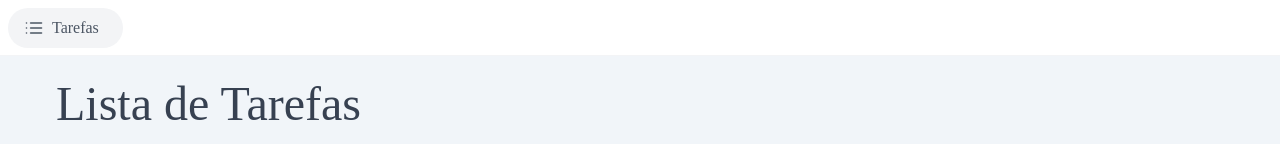
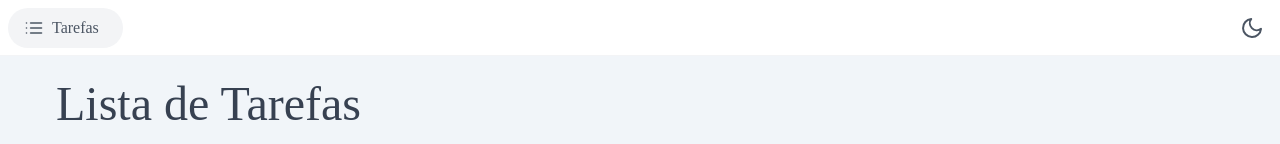
Before and after one commit to bertonni/todo-list, a React (Vite) app: page / in a window 1280 px wide. Shown: the top 144 px of the page. Built offline with nearby package versions, Linux system fonts and the light colour scheme; a web font is replaced by a local one.

Commit message:
starting theme selection feature

```diff
--- a/src/App.tsx
+++ b/src/App.tsx
@@ -10,7 +10,7 @@ import { Toast } from "./components/Toast";
 
 function App() {
 
-  const { message, setMessage } = useTodos();
+  const { message, setMessage, currentColorScheme } = useTodos();
 
   const [activeItem, setActiveItem] = useState<number>(1);
   const [showAddTaskModal, setShowAddTaskModal] = useState<boolean>(false);
@@ -26,6 +26,11 @@ function App() {
       clearTimeout(showMessage);
     }
   }, [message]);
+
+  useEffect(() => {
+    if (currentColorScheme === "dark") document.documentElement.classList.add("dark");
+    else document.documentElement.classList.remove("dark");
+  }, [currentColorScheme]);
 
 
   return (
--- a/src/components/Navbar.tsx
+++ b/src/components/Navbar.tsx
@@ -1,20 +1,22 @@
 import { useState } from "react";
-import { Menu, List } from "react-feather";
+import { Menu, List, Moon, Sun } from "react-feather";
 import { Slidebar } from "./Slidebar";
 import { AnimatePresence } from "framer-motion";
 import { NavButton } from "./NavButton";
+import { useTodos } from "../contexts/TodosContext";
 
 interface NavbarProps {
   active: number;
   setActive: (value: number) => void;
 }
-
 export const Navbar = ({ active, setActive }: NavbarProps) => {
   const [showSidebar, setShowSidebar] = useState<boolean>(false);
+  const { currentColorScheme, changeColorScheme } = useTodos();
 
   return (
-    <div className="bg-white h-14 flex items-center px-2 border-b border-gray-100">
+    <div className="h-14 flex items-center px-2 border-b border-gray-100 bg-white">
       <button
+        aria-label="menu"
         className="rounded-full p-2 hover:bg-gray-200 sm:hidden
         text-gray-600 hover:text-gray-500"
         onClick={() => setShowSidebar(true)}
@@ -44,6 +46,15 @@ export const Navbar = ({ active, setActive }: NavbarProps) => {
           action={() => setActive(2)}
         /> */}
       </div>
+      <button
+        aria-label="change-color"
+        className="rounded-full p-2 hover:bg-gray-100
+        text-gray-600 hover:text-gray-500 ml-auto
+          transition-all"
+        onClick={() => changeColorScheme()}
+      >
+        {currentColorScheme === "light" ? <Moon /> : <Sun />}
+      </button>
     </div>
   );
 };
--- a/src/components/TodoCard.tsx
+++ b/src/components/TodoCard.tsx
@@ -129,6 +129,7 @@ export const TodoCard = ({
               e.stopPropagation();
               setShowOptions(true);
             }}
+            aria-label="more-options"
           >
             <MoreHorizontal />
           </motion.button>
--- a/src/contexts/TodosContext.tsx
+++ b/src/contexts/TodosContext.tsx
@@ -11,9 +11,11 @@ import { Message, Todo } from "../@types/types";
 interface TodosContextDataProps {
   todos: Todo[];
   message: Message;
+  currentColorScheme: "dark" | "light" | string;
   addTodo: (todo: Todo) => void;
   removeTodo: (id: string) => void;
   updateTodo: (todo: Todo) => void;
+  changeColorScheme: () => void;
   changeTodoStatus: (id: string, status: "Done" | "To do" | "Canceled") => void;
   cancelTodo: (id: string) => void;
   setMessage: (message: Message) => void;
@@ -46,8 +48,8 @@ const defaultTodos: Todo[] = [
 
 const defaultMessage: Message = {
   variant: "primary",
-  text: ""
-}
+  text: "",
+};
 
 export const TodosContext = createContext({} as TodosContextDataProps);
 
@@ -59,11 +61,18 @@ export const useTodos = (): TodosContextDataProps => {
 
 const localTodos = window.localStorage.getItem("todos");
 const localData = localTodos ? JSON.parse(localTodos) : defaultTodos;
+const localColor = window.localStorage.getItem("todo-color-scheme");
+
+const systemColorScheme = window.matchMedia("(prefers-color-scheme: light)");
+let defaultColorScheme = systemColorScheme.matches ? "light" : "dark"
+const localColorScheme = localColor ?? defaultColorScheme;
 
 export const TodosContextProvider = ({ children }: TodosProviderProps) => {
   const [isLoading, setIsLoading] = useState<boolean>(true);
   const [todos, setTodos] = useState<Todo[]>(localData);
   const [message, setMessage] = useState<Message>(defaultMessage);
+  const [currentColorScheme, setCurrentColorScheme] =
+    useState(localColorScheme);
 
   useEffect(() => {
     todos.sort((a, b) => Number(a.deadline) - Number(b.deadline));
@@ -103,10 +112,19 @@ export const TodosContextProvider = ({ children }: TodosProviderProps) => {
     window.localStorage.setItem("todos", JSON.stringify(newTodos));
   };
 
-  const changeTodoStatus = (id: string, status: "Done" | "To do" | "Canceled") => {
+  const changeColorScheme = () => {
+    let newColorScheme = currentColorScheme === "light" ? "dark" : "light";
+    setCurrentColorScheme(newColorScheme);
+    window.localStorage.setItem("todo-color-scheme", newColorScheme);
+  };
+
+  const changeTodoStatus = (
+    id: string,
+    status: "Done" | "To do" | "Canceled"
+  ) => {
     const todoIndex = todos.findIndex((todo) => todo.id === id);
 
-    todos[todoIndex].status = status
+    todos[todoIndex].status = status;
     const action = status === "To do" ? "reativada" : "concluída";
 
     setMessage({
@@ -115,7 +133,7 @@ export const TodosContextProvider = ({ children }: TodosProviderProps) => {
     });
     window.localStorage.setItem("todos", JSON.stringify(todos));
     setTodos(todos);
-  }
+  };
 
   const cancelTodo = (id: string) => {
     const currentTask: Todo = todos.filter((todo) => todo.id === id)[0];
@@ -128,20 +146,22 @@ export const TodosContextProvider = ({ children }: TodosProviderProps) => {
     });
     window.localStorage.setItem("todos", JSON.stringify(updatedTodos));
     setTodos(updatedTodos);
-  }
+  };
 
   const memoedValues = useMemo(
     () => ({
       todos,
       message,
+      currentColorScheme,
       addTodo,
       removeTodo,
       updateTodo,
       cancelTodo,
       changeTodoStatus,
+      changeColorScheme,
       setMessage,
     }),
-    [todos, message]
+    [todos, message, currentColorScheme]
   );
 
   return (
--- a/tailwind.config.js
+++ b/tailwind.config.js
@@ -4,6 +4,7 @@ export default {
     "./index.html",
     "./src/**/*.{js,ts,jsx,tsx}",
   ],
+  darkMode: 'class',
   theme: {
     extend: {
       fontFamily: {
```
